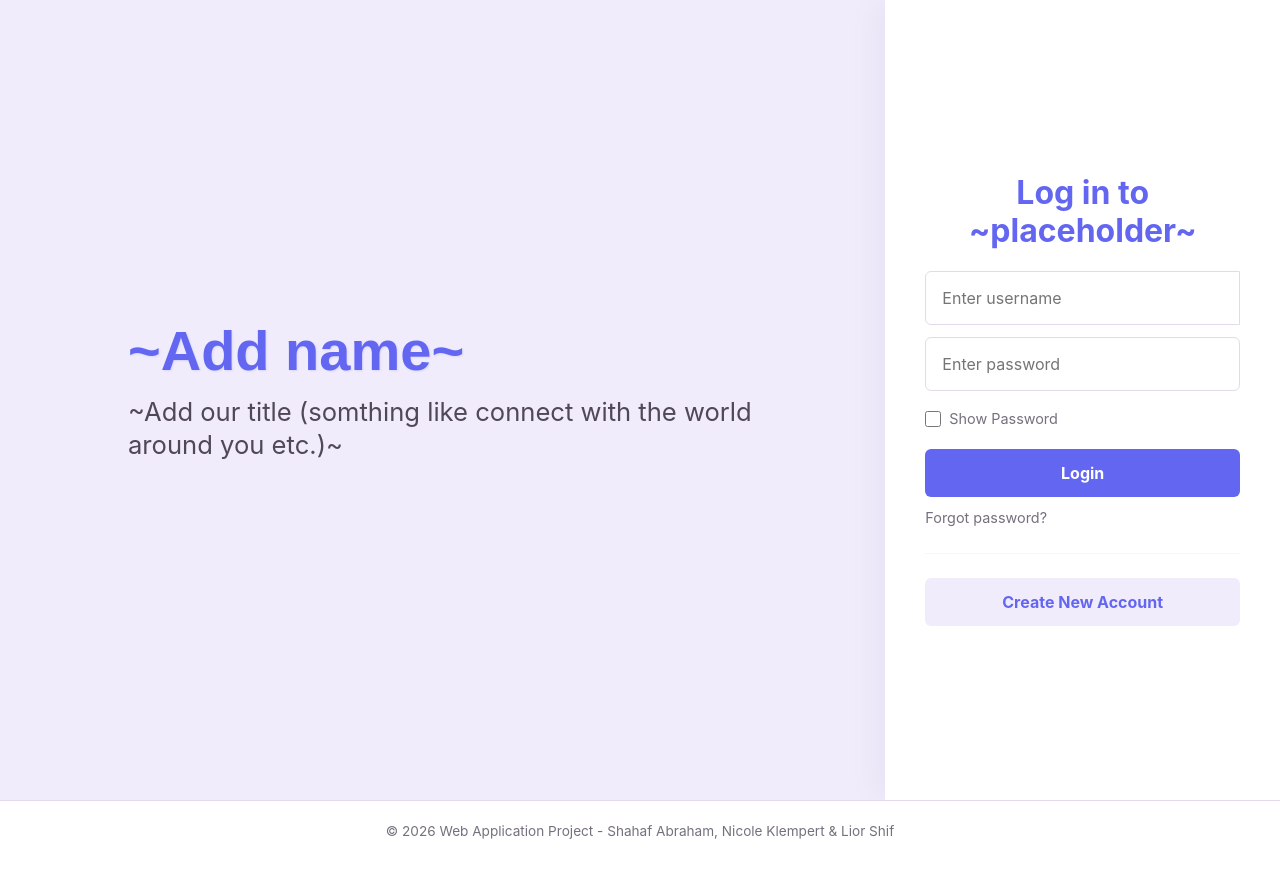
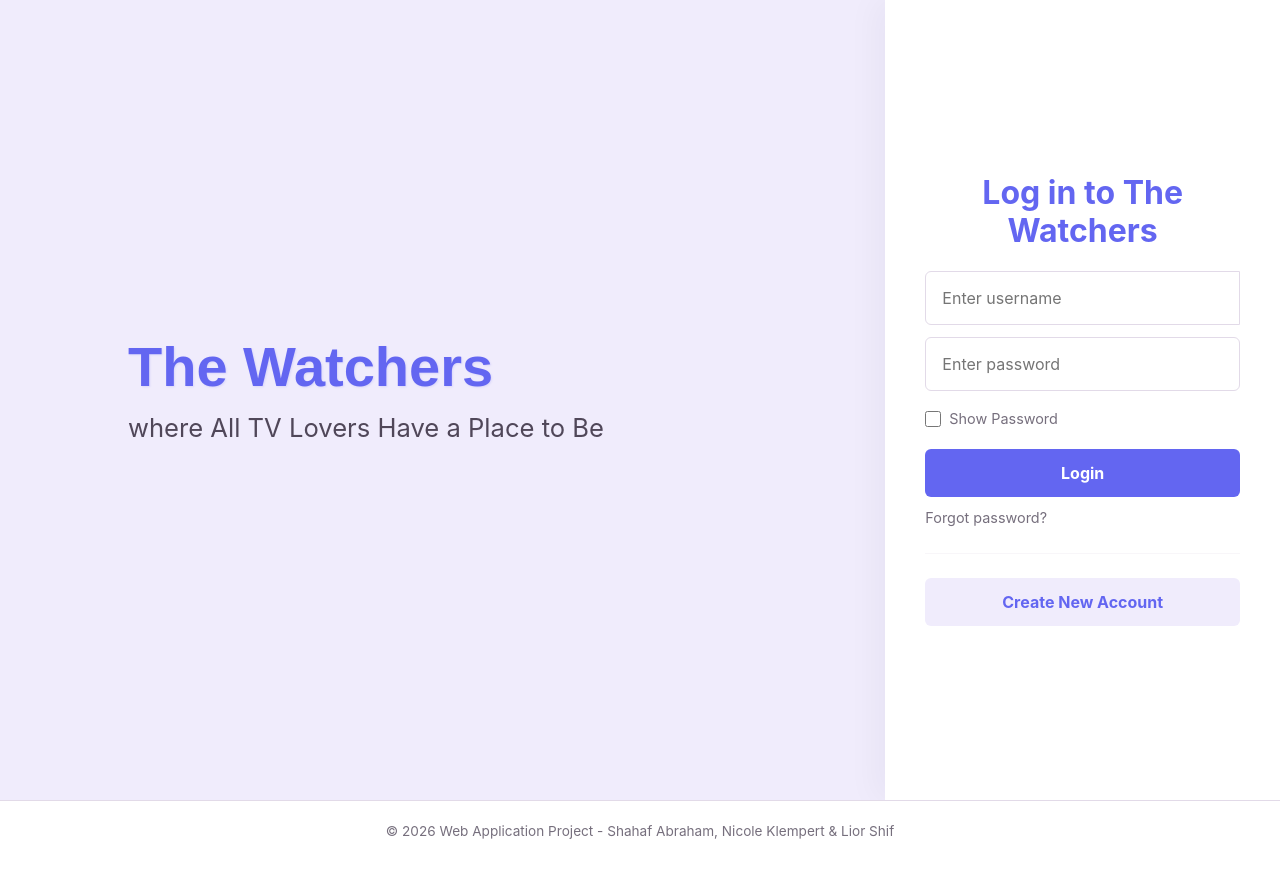
Before and after one commit to nicole-klempert/web-applications-final-project, a website: page public/login.html in a window 1280 px wide. Drawn offline with Linux system fonts and the light colour scheme; a web font is replaced by a local one.

Commit message:
changed placeholders

```diff
--- a/public/login.html
+++ b/public/login.html
@@ -1,9 +1,10 @@
 <!DOCTYPE html>
 
 <html lang="en" xmlns="http://www.w3.org/1999/xhtml">
+
 <head>
     <meta charset="utf-8" />
-    <title>~Our network  - replace by the name chosen~</title>
+    <title>The Watchers Network</title>
 
     <link href="css/bootstrap.min.css" rel="stylesheet">
     <link rel="stylesheet" href="css/variables.css">
@@ -15,19 +16,19 @@
     <main class="login-container">
         <section class="brand-section">
             <div class="brand-content">
-                <h1 class="brand-logo">~Add name~</h1>
-                <p class="brand-subtitle">~Add our title (somthing like connect with the world around you etc.)~</p>
+                <h1 class="brand-logo">The Watchers</h1>
+                <p class="brand-subtitle">where All TV Lovers Have a Place to Be</p>
             </div>
         </section>
 
         <section class="form-section">
-            <!--when server exists change /login to the relevant path-->
             <form class="split-card" action="/login" method="post">
-                <h2>Log in to ~placeholder~</h2>
+                <h2>Log in to The Watchers</h2>
 
                 <div class="input-group">
                     <input type="text" id="username" name="username" placeholder="Enter username" required>
-                    <span class="validation-warning" id="username-warning">Only lowercase English letters and numbers are allowed.</span>
+                    <span class="validation-warning" id="username-warning">Only lowercase English letters and numbers
+                        are allowed.</span>
                 </div>
 
                 <div class="input-group">
@@ -55,4 +56,5 @@
 
     <script src="js/auth.js"></script>
 </body>
+
 </html>
```
Also changed, not shown: public/feed.html (+5 -5 lines), public/forgot-password.html (+6 -6 lines), public/profile.html (+18 -10 lines), public/signup.html (+27 -15 lines).
